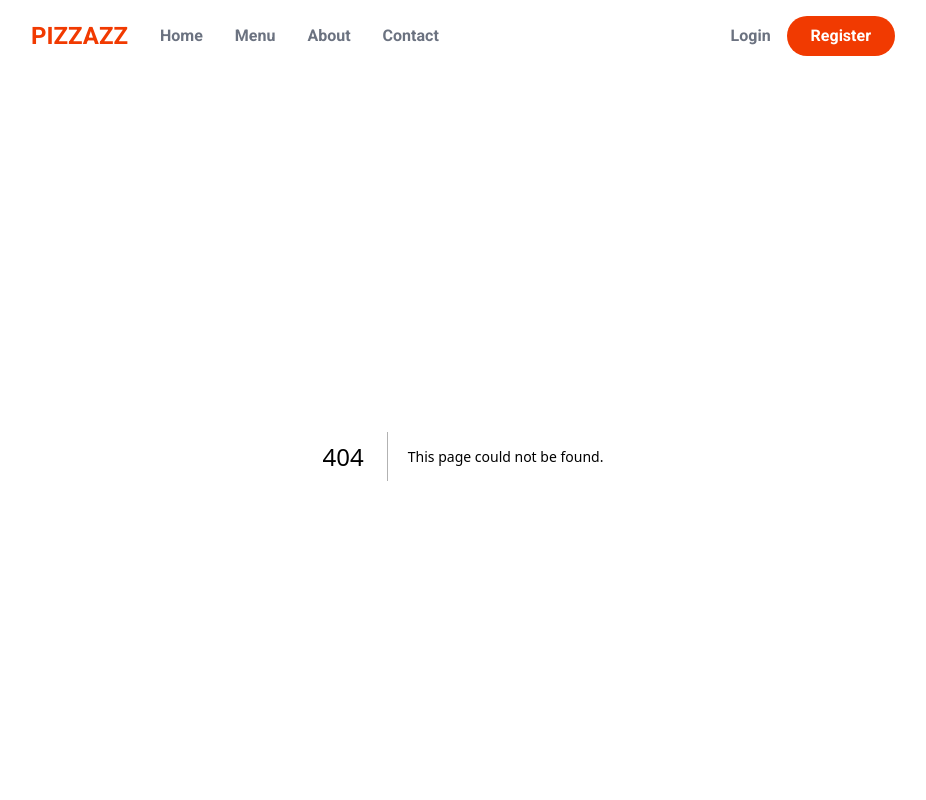
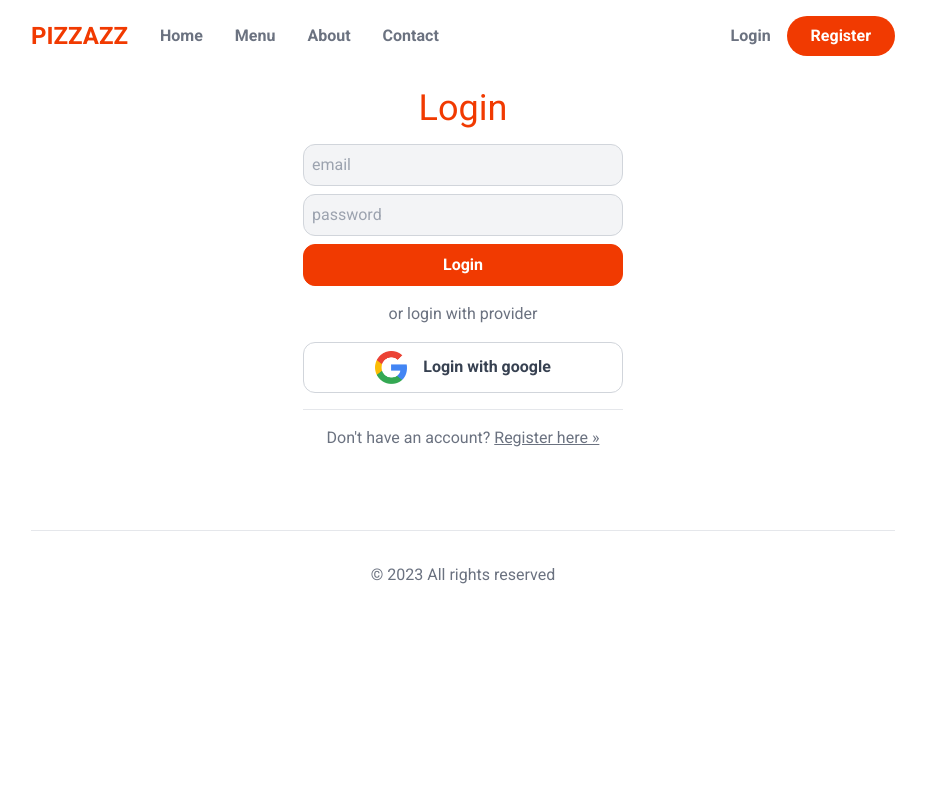
Before and after one commit to parasmahla1/food-ordering-app, a Next.js app: page /login in a window 1280 px wide. Before the commit this address had no page. Shown: the top 800 px of the page, without its empty margins (177-1103 px from the left). Built offline with nearby package versions, Linux system fonts and the light colour scheme; no server answers.

Commit message:
Authentication changes

```diff
--- a/package.json
+++ b/package.json
@@ -9,8 +9,10 @@
     "lint": "next lint"
   },
   "dependencies": {
+    "@auth/mongodb-adapter": "^2.0.9",
     "bcrypt": "^5.1.1",
     "dotenv": "^16.3.1",
+    "mongodb": "^6.3.0",
     "mongoose": "^8.0.3",
     "next": "14.0.3",
     "next-auth": "^4.24.5",
--- /dev/null
+++ b/src/app/api/auth/[...nextauth]/route.js
@@ -0,0 +1,45 @@
+import mongoose from "mongoose";
+import NextAuth from "next-auth";
+import clientPromise from "@/libs/MongoConnect"
+import { User } from "@/models/User";
+import CredentialsProvider from "next-auth/providers/credentials";
+import GoogleProvider from "next-auth/providers/google";
+import bcrypt from "bcrypt";
+import "dotenv/config";
+import { MongoDBAdapter } from "@auth/mongodb-adapter";
+const handler = NextAuth({
+  secret: process.env.SECRET,
+  adapter: MongoDBAdapter(clientPromise),
+  providers: [
+    GoogleProvider({
+      clientId: process.env.GOOGLE_CLIENT_ID,
+      clientSecret: process.env.GOOGLE_CLIENT_SECRET,
+    }),
+    CredentialsProvider({
+      name: "Credentials",
+      id: "credentials",
+      credentials: {
+        email: {
+          label: "Email",
+          type: "email",
+          placeholder: "test@example.com",
+        },
+        password: { label: "Password", type: "password" },
+      },
+      async authorize(credentials, req) {
+        const email = credentials?.email;
+        const password = credentials?.password;
+
+        mongoose.connect(process.env.MONGO_URL);
+        const user = await User.findOne({ email });
+        const isPassOk = user && bcrypt.compareSync(password, user.password);
+        if (isPassOk) {
+          return user;
+        }
+        return null;
+      },
+    }),
+  ],
+});
+
+export { handler as GET, handler as POST };
--- a/src/app/api/auth/[...nextauth]/route.ts
+++ /dev/null
@@ -1,27 +0,0 @@
-import NextAuth from "next-auth"
-import CredentialsProvider from "next-auth/providers/credentials"
-const handler = NextAuth({
-  providers: [
-    CredentialsProvider({
-      name: "Credentials",
-      credentials: {
-        username: { label: "Email", type: "email", placeholder: "email" },
-        password: { label: "Password", type: "password" },
-      },
-      async authorize(credentials, req) {
-        const res = await fetch("/your/endpoint", {
-          method: "POST",
-          body: JSON.stringify(credentials),
-          headers: { "Content-Type": "application/json" },
-        });
-        const user = await res.json();
-        if (res.ok && user) {
-          return user;
-        }
-        return null;
-      },
-    }),
-  ],
-});
-
-export { handler as GET, handler as POST }
--- a/src/app/api/register/route.js
+++ b/src/app/api/register/route.js
@@ -1,14 +1,18 @@
-import {User}from "@/models/User";
+import { User } from "@/models/User";
 import mongoose from "mongoose";
 import "dotenv/config";
+import bcrypt from "bcrypt";
 
 export async function POST(req) {
   const body = await req.json();
   mongoose.connect(process.env.MONGO_URL);
   const pass = body.password;
-  if(!pass?.length || pass.length < 5) {
-    new Error('password must be atleast 5 characters')
+  if (!pass?.length || pass.length < 5) {
+    new Error("password must be atleast 5 characters");
   }
+
+  const salt = bcrypt.genSaltSync(10);
+  body.password = bcrypt.hashSync(pass,salt);
   const newUser = await User.create(body);
   return Response.json(newUser);
 }
--- a/src/app/layout.js
+++ b/src/app/layout.js
@@ -1,27 +1,30 @@
-import { Roboto } from 'next/font/google'
-import './globals.css'
-import Header from '../components/layout/Header';
+import { Roboto } from "next/font/google";
+import "./globals.css";
+import {AppProvider} from "@/components/AppContext";
+import Header from "../components/layout/Header";
 
 const roboto = Roboto({
   subsets: ["latin"],
-  weight: ['100', '300', '400', '500', '700', '900'],
+  weight: ["100", "300", "400", "500", "700", "900"],
 });
 
 export const metadata = {
-  title: 'Food Ordering App',
-  description: 'Order what you want',
-}
+  title: "Food Ordering App",
+  description: "Order what you want",
+};
 
 export default function RootLayout({ children }) {
   return (
     <html lang="en">
       <body className={roboto.className}>
         <main className="max-w-4xl mx-auto  p-4">
-          <Header />
-          {children}
-          <footer className="border-t p-8 text-center text-gray-500 mt-16">
-            &copy; 2023 All rights reserved
-          </footer>
+          <AppProvider>
+            <Header />
+            {children}
+            <footer className="border-t p-8 text-center text-gray-500 mt-16">
+              &copy; 2023 All rights reserved
+            </footer>
+          </AppProvider>
         </main>
       </body>
     </html>
--- /dev/null
+++ b/src/app/login/page.js
@@ -0,0 +1,57 @@
+"use client";
+import {signIn} from "next-auth/react"
+import Image from "next/image";
+import Link from "next/link";
+import { useState } from "react";
+
+export default function LoginPage() {
+  const [email, setEmail] = useState("");
+  const [password, setPassword] = useState("");
+  const [loginInProgress,setLoginInProgress]  = useState(false)
+
+  async function handleFormSubmit(ev) {
+    ev.preventDefault();
+    setLoginInProgress(true);
+    await signIn('credentials',{email,password,callbackUrl:'/'})
+    setLoginInProgress(false)
+  }
+  return (
+    <section className="mt-8">
+      <h1 className="text-center text-primary text-4xl mb-4">Login</h1>
+      <form className="block max-w-xs mx-auto" onSubmit={handleFormSubmit}>
+        <input
+          type="email"
+          placeholder="email"
+          name="name"
+          value={email}
+          onChange={(e) => setEmail(e.target.value)}
+          disabled={loginInProgress}
+        />
+        <input
+          type="password"
+          placeholder="password"
+          name="password"
+          value={password}
+          onChange={(e) => setPassword(e.target.value)}
+          disabled={loginInProgress}
+        />
+        <button type="submit" disabled={loginInProgress}>
+          Login
+        </button>
+        <div className="my-4 text-center text-gray-500">
+          or login with provider
+        </div>
+        <button type="button" className="flex gap-4 items-center justify-center" onClick={() => signIn('google')}>
+          <Image src={"/google.png"} alt="google" width={32} height={32}  />
+          Login with google
+        </button>
+        <div className="text-center my-4 border-t text-gray-500 p-4">
+          Don&apos;t have an account?{" "}
+          <Link className="underline" href={"/register"}>
+            Register here &raquo;
+          </Link>
+        </div>
+      </form>
+    </section>
+  );
+}
--- /dev/null
+++ b/src/app/profile/page.js
@@ -0,0 +1,23 @@
+'use client'
+
+import { useSession } from "next-auth/react";
+import { redirect } from "next/dist/server/api-utils";
+
+export default function ProfilePage() {
+    const session = useSession()
+    const {status} = session
+
+    if(status === 'loading') {
+        return 'Loading...'
+    }
+
+    if (status === 'loading') {
+        return redirect('/login')
+    }
+
+    return (
+      <section className="mt-8">
+        <h1 className="text-center text-primary text-4xl mb-4">Profile</h1>
+      </section>
+    );
+}
--- a/src/app/register/page.js
+++ b/src/app/register/page.js
@@ -1,7 +1,8 @@
-"use client"
+"use client";
 import { useState } from "react";
 import Image from "next/image";
 import Link from "next/link";
+import { signIn } from "next-auth/react";
 
 export default function RegisterPage() {
   const [email, setEmail] = useState("");
@@ -31,29 +32,50 @@
   return (
     <section className="mt-8 ">
       <h1 className="text-center text-primary text-4xl mb-4">Register</h1>
-      {userCreated && (<div className="my-4 text-center">
-        User created<br/> Now you can{' '}
-        <Link className="underline" href={'/login'}>Login &raquo;</Link>
-      </div>)}
-      {
-        error && (
-          <div className="my-4 text-center">
-            Error<br/>
-            Please try again later
-          </div>
-        )
-      }
+      {userCreated && (
+        <div className="my-4 text-center">
+          User created
+          <br /> Now you can{" "}
+          <Link className="underline" href={"/login"}>
+            Login &raquo;
+          </Link>
+        </div>
+      )}
+      {error && (
+        <div className="my-4 text-center">
+          an error has occured
+          <br />
+          Please try again later
+        </div>
+      )}
       <form className="block max-w-xs mx-auto" onSubmit={handleFormSubmit}>
-        <input type="email" placeholder="email" value={email} onChange={(e) => setEmail(e.target.value)} disabled={creatingUser}/>
-        <input type="password" placeholder="password" value={password} onChange={(e) => setPassword(e.target.value)} disabled={creatingUser}/>
-        <button type="submit" disabled={creatingUser}>Register</button>
+        <input
+          type="email"
+          placeholder="email"
+          value={email}
+          onChange={(e) => setEmail(e.target.value)}
+          disabled={creatingUser}
+        />
+        <input
+          type="password"
+          placeholder="password"
+          value={password}
+          onChange={(e) => setPassword(e.target.value)}
+          disabled={creatingUser}
+        />
+        <button type="submit" disabled={creatingUser}>
+          Register
+        </button>
         <div className="my-4 text-center text-gray-500">
           or login with provider
         </div>
-        <button className="flex gap-4 items-center justify-center">
+        <button type="button" className="flex gap-4 items-center justify-center" onClick={() => signIn('google')}>
           <Image src={"/google.png"} alt="google" width={32} height={32} />
           Login with google
         </button>
+        <div className="text-center my-4 border-t text-gray-500 p-4">
+          Existing account?{' '} <Link className="underline" href={"/login"}>Login here &raquo;</Link>
+        </div>
       </form>
     </section>
   );
--- /dev/null
+++ b/src/components/AppContext.js
@@ -0,0 +1,8 @@
+'use client'
+import {SessionProvider} from 'next-auth/react'
+
+export function AppProvider({children}) {
+    return (
+    <SessionProvider>{children}</SessionProvider>
+    )
+}
--- a/src/components/layout/Header.jsx
+++ b/src/components/layout/Header.jsx
@@ -1,6 +1,17 @@
+"use client";
+import { signOut, useSession } from "next-auth/react";
 import Link from "next/link";
 
 export default function Header() {
+  const session = useSession();
+  const status = session.status;
+  const userData = session.data?.user;
+  let userName = userData?.name || userData?.email;
+
+  if (userName && userName.indexOf(" ")) {
+    userName = userName.split(" ")[0];
+  }
+
   return (
     <header className="flex items-center justify-between">
       <nav className="flex items-center gap-8 text-gray-500 font-semibold">
@@ -12,14 +23,32 @@
         <Link href={""}>About</Link>
         <Link href={""}>Contact</Link>
       </nav>
+
       <nav className="flex items-center gap-4 text-gray-500 font-semibold">
-        <Link href={'/login'}>Login</Link>
-        <Link
-          href={'/register'}
-          className="bg-primary rounded-full text-white px-6 py-2"
-        >
-          Register
-        </Link>
+        {status === "authenticated" && (
+          <>
+            <Link href={"/profile"} className=" whitespace-nowrap">
+              Hello, {userName}
+            </Link>
+            <button
+              onClick={() => signOut()}
+              className="bg-primary rounded-full text-white px-6 py-2"
+            >
+              Logout
+            </button>
+          </>
+        )}
+        {status === "unauthenticated" && (
+          <>
+            <Link href={"/login"}>Login</Link>
+            <Link
+              href={"/register"}
+              className="bg-primary rounded-full text-white px-6 py-2"
+            >
+              Register
+            </Link>
+          </>
+        )}
       </nav>
     </header>
   );
--- /dev/null
+++ b/src/libs/MongoConnect.js
@@ -0,0 +1,25 @@
+
+import { MongoClient } from "mongodb";
+
+if (!process.env.MONGO_URL) {
+  throw new Error('Invalid/Missing environment variable: "MONGODB_URI"');
+}
+
+const uri = process.env.MONGO_URL;
+const options = {};
+
+let client;
+let clientPromise;
+
+if (process.env.NODE_ENV === "development") {
+  if (!global._mongoClientPromise) {
+    client = new MongoClient(uri, options);
+    global._mongoClientPromise = client.connect();
+  }
+  clientPromise = global._mongoClientPromise;
+} else {
+  client = new MongoClient(uri, options);
+  clientPromise = client.connect();
+}
+
+export default clientPromise;
--- a/tsconfig.json
+++ b/tsconfig.json
@@ -21,6 +21,6 @@
       }
     ]
   },
-  "include": ["next-env.d.ts", ".next/types/**/*.ts", "**/*.ts", "**/*.tsx"],
+  "include": ["next-env.d.ts", ".next/types/**/*.ts", "**/*.ts", "**/*.tsx", "src/app/api/auth/[...nextauth]/route.js"],
   "exclude": ["node_modules"]
 }
```
Also changed, not shown: 1 other file (tests, documents, lock files or other folders).
